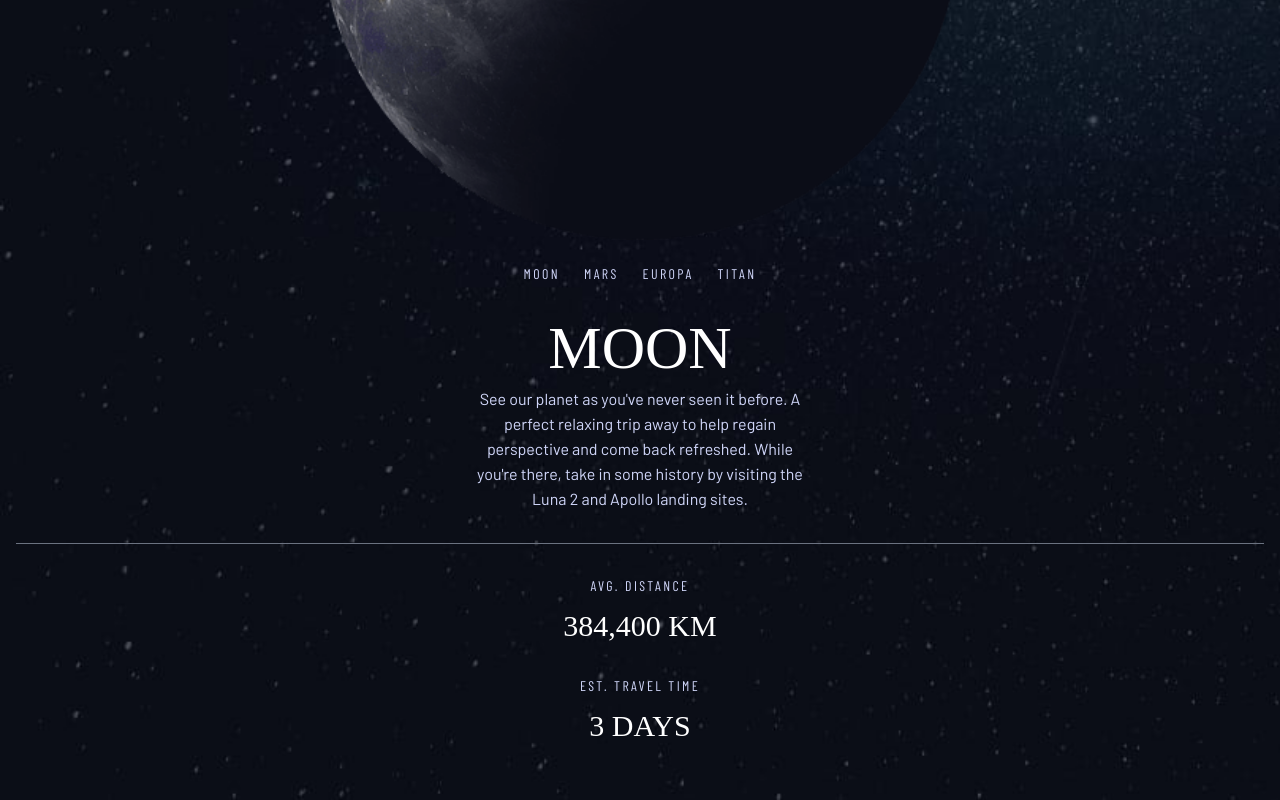
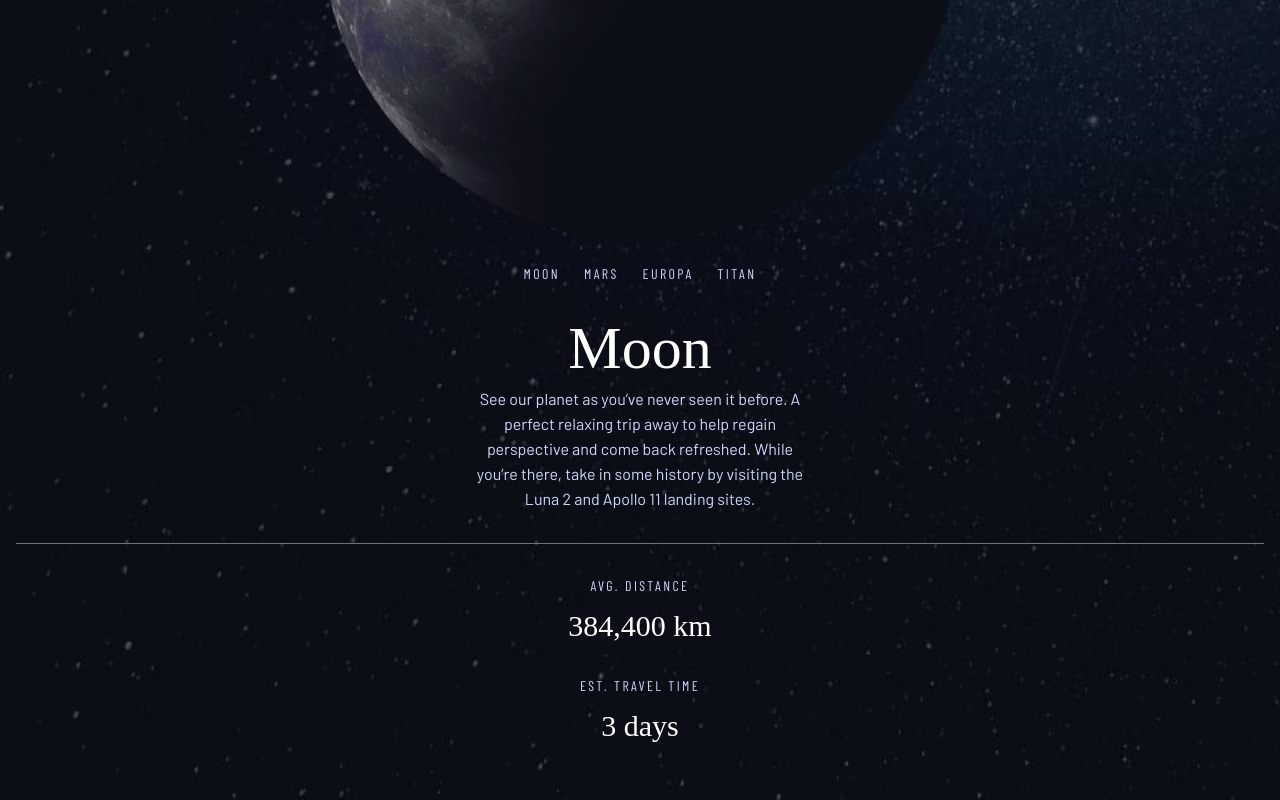
Before and after one commit to JomersDev/space-tourism, a React (Vite) app: page /destination in a window 1280 px wide. Shown: the part 624-1424 px from the top of the page. Built offline with nearby package versions, Linux system fonts and the light colour scheme; a web font is replaced by a local one.

Commit message:
added data to destination page that displays the selected destination information when clicked

```diff
--- a/data.json
+++ b/data.js
@@ -1,10 +1,10 @@
-{
+ export const data = {
   "destinations": [
     {
       "name": "Moon",
       "images": {
-        "png": "./assets/destination/image-moon.png",
-        "webp": "./assets/destination/image-moon.webp"
+        "png": "/destination/image-moon.png",
+        "webp": "/destination/image-moon.webp"
       },
       "description": "See our planet as you’ve never seen it before. A perfect relaxing trip away to help regain perspective and come back refreshed. While you’re there, take in some history by visiting the Luna 2 and Apollo 11 landing sites.",
       "distance": "384,400 km",
@@ -13,8 +13,8 @@
     {
       "name": "Mars",
       "images": {
-        "png": "./assets/destination/image-mars.png",
-        "webp": "./assets/destination/image-mars.webp"
+        "png": "/destination/image-mars.png",
+        "webp": "/destination/image-mars.webp"
       },
       "description": "Don’t forget to pack your hiking boots. You’ll need them to tackle Olympus Mons, the tallest planetary mountain in our solar system. It’s two and a half times the size of Everest!",
       "distance": "225 mil. km",
@@ -23,8 +23,8 @@
     {
       "name": "Europa",
       "images": {
-        "png": "./assets/destination/image-europa.png",
-        "webp": "./assets/destination/image-europa.webp"
+        "png": "/destination/image-europa.png",
+        "webp": "/destination/image-europa.webp"
       },
       "description": "The smallest of the four Galilean moons orbiting Jupiter, Europa is a winter lover’s dream. With an icy surface, it’s perfect for a bit of ice skating, curling, hockey, or simple relaxation in your snug wintery cabin.",
       "distance": "628 mil. km",
@@ -33,8 +33,8 @@
     {
       "name": "Titan",
       "images": {
-        "png": "./assets/destination/image-titan.png",
-        "webp": "./assets/destination/image-titan.webp"
+        "png": "/destination/image-titan.png",
+        "webp": "/destination/image-titan.webp"
       },
       "description": "The only moon known to have a dense atmosphere other than Earth, Titan is a home away from home (just a few hundred degrees colder!). As a bonus, you get striking views of the Rings of Saturn.",
       "distance": "1.6 bil. km",
@@ -45,8 +45,8 @@
     {
       "name": "Douglas Hurley",
       "images": {
-        "png": "./assets/crew/image-douglas-hurley.png",
-        "webp": "./assets/crew/image-douglas-hurley.webp"
+        "png": "/crew/image-douglas-hurley.png",
+        "webp": "/crew/image-douglas-hurley.webp"
       },
       "role": "Commander",
       "bio": "Douglas Gerald Hurley is an American engineer, former Marine Corps pilot and former NASA astronaut. He launched into space for the third time as commander of Crew Dragon Demo-2."
@@ -54,8 +54,8 @@
     {
       "name": "Mark Shuttleworth",
       "images": {
-        "png": "./assets/crew/image-mark-shuttleworth.png",
-        "webp": "./assets/crew/image-mark-shuttleworth.webp"
+        "png": "/crew/image-mark-shuttleworth.png",
+        "webp": "/crew/image-mark-shuttleworth.webp"
       },
       "role": "Mission Specialist",
       "bio": "Mark Richard Shuttleworth is the founder and CEO of Canonical, the company behind the Linux-based Ubuntu operating system. Shuttleworth became the first South African to travel to space as a space tourist."
@@ -63,8 +63,8 @@
     {
       "name": "Victor Glover",
       "images": {
-        "png": "./assets/crew/image-victor-glover.png",
-        "webp": "./assets/crew/image-victor-glover.webp"
+        "png": "/crew/image-victor-glover.png",
+        "webp": "/crew/image-victor-glover.webp"
       },
       "role": "Pilot",
       "bio": "Pilot on the first operational flight of the SpaceX Crew Dragon to the International Space Station. Glover is a commander in the U.S. Navy where he pilots an F/A-18.He was a crew member of Expedition 64, and served as a station systems flight engineer."
@@ -72,8 +72,8 @@
     {
       "name": "Anousheh Ansari",
       "images": {
-        "png": "./assets/crew/image-anousheh-ansari.png",
-        "webp": "./assets/crew/image-anousheh-ansari.webp"
+        "png": "/crew/image-anousheh-ansari.png",
+        "webp": "/crew/image-anousheh-ansari.webp"
       },
       "role": "Flight Engineer",
       "bio": "Anousheh Ansari is an Iranian American engineer and co-founder of Prodea Systems. Ansari was the fourth self-funded space tourist, the first self-funded woman to fly to the ISS, and the first Iranian in space."
@@ -83,24 +83,24 @@
     {
       "name": "Launch vehicle",
       "images": {
-        "portrait": "./assets/technology/image-launch-vehicle-portrait.jpg",
-        "landscape": "./assets/technology/image-launch-vehicle-landscape.jpg"
+        "portrait": "/technology/image-launch-vehicle-portrait.jpg",
+        "landscape": "/technology/image-launch-vehicle-landscape.jpg"
       },
       "description": "A launch vehicle or carrier rocket is a rocket-propelled vehicle used to carry a payload from Earth's surface to space, usually to Earth orbit or beyond. Our WEB-X carrier rocket is the most powerful in operation. Standing 150 metres tall, it's quite an awe-inspiring sight on the launch pad!"
     },
     {
       "name": "Spaceport",
       "images": {
-        "portrait": "./assets/technology/image-spaceport-portrait.jpg",
-        "landscape": "./assets/technology/image-spaceport-landscape.jpg"
+        "portrait": "/technology/image-spaceport-portrait.jpg",
+        "landscape": "/technology/image-spaceport-landscape.jpg"
       },
       "description": "A spaceport or cosmodrome is a site for launching (or receiving) spacecraft, by analogy to the seaport for ships or airport for aircraft. Based in the famous Cape Canaveral, our spaceport is ideally situated to take advantage of the Earth’s rotation for launch."
     },
     {
       "name": "Space capsule",
       "images": {
-        "portrait": "./assets/technology/image-space-capsule-portrait.jpg",
-        "landscape": "./assets/technology/image-space-capsule-landscape.jpg"
+        "portrait": "/technology/image-space-capsule-portrait.jpg",
+        "landscape": "/technology/image-space-capsule-landscape.jpg"
       },
       "description": "A space capsule is an often-crewed spacecraft that uses a blunt-body reentry capsule to reenter the Earth's atmosphere without wings. Our capsule is where you'll spend your time during the flight. It includes a space gym, cinema, and plenty of other activities to keep you entertained."
     }
--- a/src/Pages/Destination.jsx
+++ b/src/Pages/Destination.jsx
@@ -1,9 +1,19 @@
-import React from "react";
+import React, { useState } from "react";
 import Nav from "../Components/Nav";
+import {data} from '/data.js'
+
 
 export default function Destination() {
+
+    // 0 == moon, 1 == mars, 2 == europa, 3 == Titan
+    const [destination, setDestination] = useState(data.destinations[0])
+
+    function handleDestination(index) {
+        setDestination(data.destinations[index])
+    }
+
     return (
-        <div className='bg-mobile-destination md:bg-tablet-destination xl:bg-desktop-destination min-h-screen bg-no-repeat bg-cover w-screen flex flex-col pb-14'>
+        <div className='bg-mobile-destination md:bg-tablet-destination xl:bg-desktop-destination min-h-screen w-screen bg-no-repeat bg-cover flex flex-col pb-14'>
             <Nav />
             <div>
                 <div className="mt-6 flex flex-col items-center gap-y-8">
@@ -13,32 +23,39 @@ export default function Destination() {
                     </div>
                     <img
                         className="w-1/2 mb-6"
-                        src="/destination/image-moon.png"
+                        src={destination.images.png}
                         alt="picture of the moon"
                     />
                 </div>
 
                 <div className="flex flex-col items-center border-b border-gray-500 mx-4 pb-8 mb-8">
                     <div className="flex gap-x-6 text-secondary font-barlow-condensed text-sm mb-6">
-                        <button className="tracking-[0.1475rem] border-transparent pb-2 border-b-2 cursor-pointer hover:border-gray-500">
+                        <button
+                            onClick={() => handleDestination(0)}
+                            className="tracking-[0.1475rem] border-transparent pb-2 border-b-2 cursor-pointer hover:border-gray-500">
                             MOON
                         </button>
-                        <button className="tracking-[0.1475rem] border-transparent pb-2 border-b-2 cursor-pointer hover:border-gray-500">
+                        <button
+                            onClick={() => handleDestination(1)}
+                            className="tracking-[0.1475rem] border-transparent pb-2 border-b-2 cursor-pointer hover:border-gray-500">
                             MARS
                         </button>
-                        <button className="tracking-[0.1475rem] border-transparent pb-2 border-b-2 cursor-pointer hover:border-gray-500">
+                        <button
+                            onClick={() => handleDestination(2)}
+                            className="tracking-[0.1475rem] border-transparent pb-2 border-b-2 cursor-pointer hover:border-gray-500">
                             EUROPA
                         </button>
-                        <button className="tracking-[0.1475rem] border-transparent pb-2 border-b-2 cursor-pointer hover:border-gray-500">
+                        <button
+                            onClick={() => handleDestination(3)}
+                            className="tracking-[0.1475rem] border-transparent pb-2 border-b-2 cursor-pointer hover:border-gray-500">
                             TITAN
                         </button>
                     </div>
                     <h1 className="text-primary font-bellefair text-6xl mb-2">
-                        MOON
+                        {destination.name}
                     </h1>
                     <p className="text-secondary text-center max-w-[21rem] leading-[1.5625rem] font-barlow">
-                        See our planet as you've never seen it before. A perfect relaxing trip away to help regain perspective and come back
-                        refreshed. While you're there, take in some history by visiting the Luna 2 and Apollo landing sites.
+                        {destination.description}
                     </p>
                 </div>
 
@@ -48,7 +65,7 @@ export default function Destination() {
                             AVG. Distance
                         </h2>
                         <p className="text-primary font-bellefair text-3xl">
-                            384,400 KM
+                            {destination.distance}
                         </p>
                     </div>
                     <div>
@@ -56,7 +73,7 @@ export default function Destination() {
                             Est. Travel Time
                         </h2>
                         <p className="text-primary font-bellefair text-3xl text-center">
-                            3 DAYS
+                            {destination.travel}
                         </p>
                     </div>
                 </div>
```
